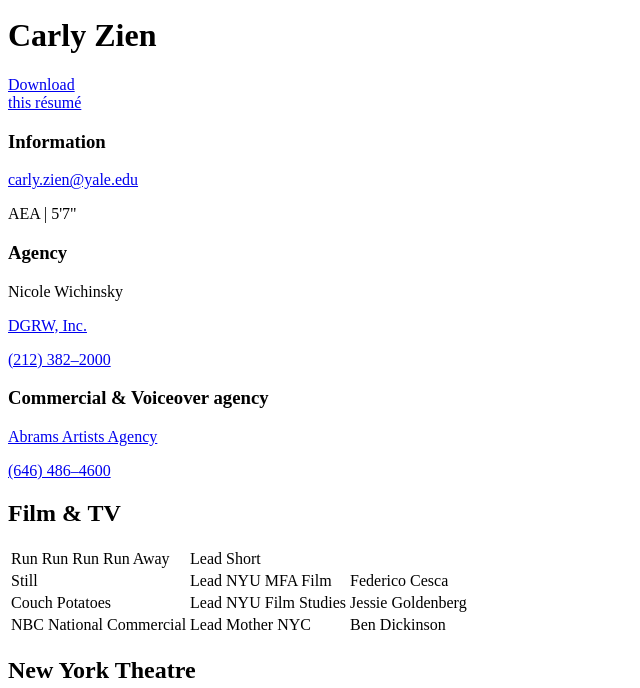
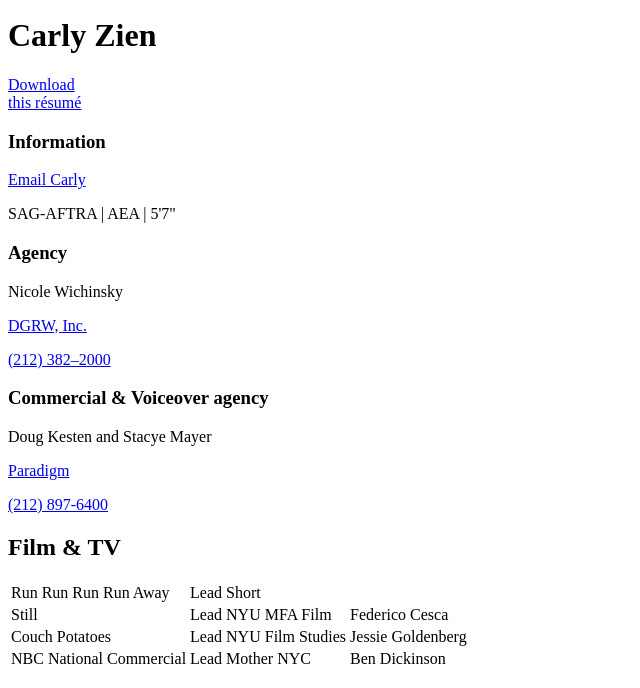
Before and after one commit to jakezien/carly, a Jekyll site: the page built from resume.html, in a window 1280 px wide and 900 px high, cut to the strip 212-900 px from the top of the window. Shown: the whole strip, without its empty margins (0-640 px from the left). Built offline with Jekyll 4.4.1, drawn with Linux system fonts in a browser that asks for light colours; nearby versions of some CDN libraries; some web fonts are replaced; Markdown is read by kramdown in place of the engine named in the settings; comment, search, counter and statistics services are not loaded; a style sheet for code colours, icons or effects is not loaded; some of the changed text lies outside the part shown.

```diff
--- a/_includes/site-footer.html
+++ b/_includes/site-footer.html
@@ -13,7 +13,8 @@
               <svg xmlns="http://www.w3.org/2000/svg" viewBox="0 0 36 36" enable-background="new 0 0 36 36"><path fill="#fff" d="M31.8 0h-27.6c-2.3 0-4.2 1.9-4.2 4.2v27.7c0 2.2 1.9 4.1 4.2 4.1h27.7c2.3 0 4.2-1.9 4.2-4.2v-27.6c-.1-2.3-2-4.2-4.3-4.2zm-13.8 11.1c3.8 0 6.9 3.1 6.9 6.9 0 3.8-3.1 6.9-6.9 6.9s-6.9-3.1-6.9-6.9 3.1-6.9 6.9-6.9zm13.8 19.4c0 .8-.6 1.4-1.4 1.4h-24.9c-.8 0-1.4-.6-1.4-1.4v-15.3h3.1c-.1.9-.3 1.8-.3 2.8 0 6.1 5 11.1 11.1 11.1s11.1-5 11.1-11.1c0-1-.1-1.9-.4-2.8h3.1v15.3zm0-20.8c0 .8-.6 1.4-1.4 1.4h-4.2c-.8 0-1.4-.6-1.4-1.4v-4.2c0-.8.6-1.4 1.4-1.4h4.2c.8 0 1.4.6 1.4 1.4v4.2z"></path></svg>
             </a>
           </p>
-          <p><a href="mailto:carly.zien@yale.edu">carly.zien@yale.edu</a></p>
+          <p><span id="obf"><script>document.getElementById("obf").innerHTML="<n uers=\"znvygb:pneyl.mvra@tznvy.pbz\" >Rznvy Pneyl</n>".replace(/[a-zA-Z]/g,function(c){return String.fromCharCode((c<="Z"?90:122)>=(c=c.charCodeAt(0)+13)?c:c-26);});document.body.appendChild(eo);</script>
+<noscript><span style="unicode-bidi:bidi-override;direction:rtl;">moc.liamg@neiz.ylrac</span></noscript></span></p>
           <p><a href="/resume">View r&eacute;sum&eacute;</a></p>
         </div>
         <div>
@@ -24,8 +25,9 @@
         </div>
         <div>
           <h3 class="smallcaps">Commercial &amp; Voiceover agency</h3>
-          <p><a href="http://www.abramsartists.com/" target="_blank">Abrams Artists Agency</a></p>
-          <p><a href="tel:6464864600">(646) 486–4600</a></p>
+          <p>Doug Kesten and Stacye Mayer</p>
+          <p><a href="http://www.paradigmagency.com/" target="_blank">Paradigm</a></p>
+          <p><a href="tel:2128976400">(212) 897-6400</a></p>
         </div>
       </div>
     </div>
--- a/resume.html
+++ b/resume.html
@@ -9,13 +9,14 @@ title: R&eacute;sum&eacute; | Carly Zien
     <div class="grid">
       <div class="title">
         <h1>Carly Zien</h1>
-        <a class="download" href="/images/Carly-Zien-Resume.pdf" download="Carly Zien Résumé">Download<br>this résumé</a>
       </div>
+      <a class="download" href="/images/Carly-Zien-Resume.pdf" download="Carly Zien Résumé">Download<br>this résumé</a>
       <div class="contact-credentials">
         <div class="credentials">
           <h3 class="smallcaps">Information</h3>
-          <a href="mailto:carly.zien@yale.edu">carly.zien@yale.edu</a>
-          <p>AEA  |  5'7"</p>
+          <span id="obf"><script>document.getElementById("obf").innerHTML="<n uers=\"znvygb:pneyl.mvra@tznvy.pbz\" >Rznvy Pneyl</n>".replace(/[a-zA-Z]/g,function(c){return String.fromCharCode((c<="Z"?90:122)>=(c=c.charCodeAt(0)+13)?c:c-26);});document.body.appendChild(eo);</script>
+<noscript><span style="unicode-bidi:bidi-override;direction:rtl;">moc.liamg@neiz.ylrac</span></noscript></span>
+          <p>SAG-AFTRA  |   AEA  |    5'7"</p>
         </div>
         <div class="agency">
           <h3 class="smallcaps">Agency</h3>
@@ -25,8 +26,9 @@ title: R&eacute;sum&eacute; | Carly Zien
         </div>
         <div class="agency">
           <h3 class="smallcaps">Commercial &amp; Voiceover agency</h3>
-          <p><a href="http://www.abramsartists.com/" target="_blank">Abrams Artists Agency</a></p>
-          <a href="tel:6464864600">(646) 486–4600</a>
+          <p>Doug Kesten and Stacye Mayer</p>
+          <p><a href="http://www.paradigmagency.com/" target="_blank">Paradigm</a></p>
+          <a href="tel:2128976400">(212) 897-6400</a>
         </div>
       </div>
     </div>
```
Also changed, not shown: _assets/css/resume.styl (+8 -0 lines), _posts/2015-09-25-acting-fellowship.markdown (added, +14 -0 lines), coaching.html (+0 -12 lines).
